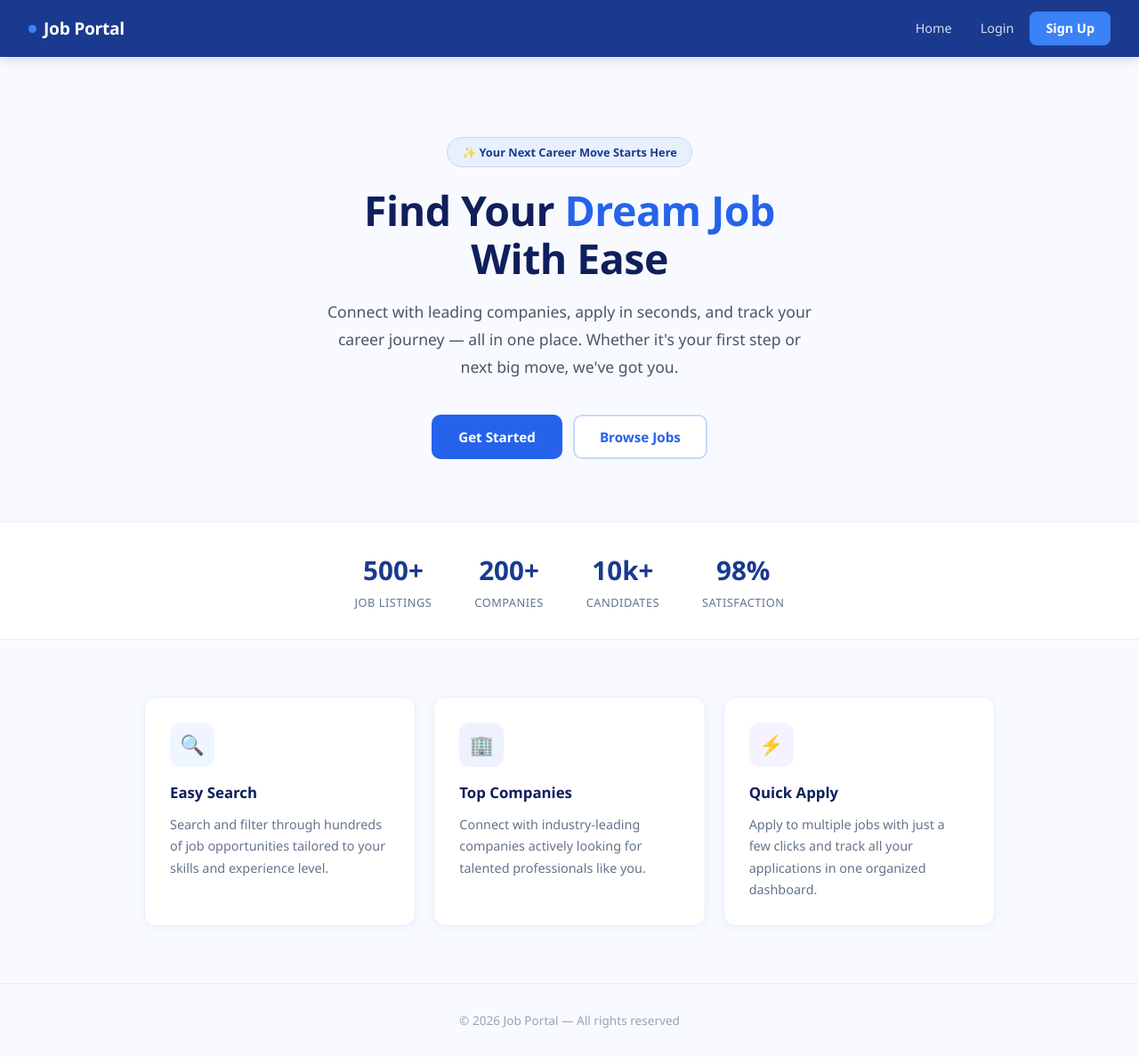
After one commit to OmarMustafaDev/LinkedOut, a Django app: page / in a window 1280 px wide. The commit adds this page. Shown: the whole page at 89% size. Run offline with Django 5.2, Linux system fonts and the light colour scheme.

Commit message:
Index + Navbar
-Addition of home.py in the views.
-Small edit in the  urls.py for the root
- Fix the Logout in the users urls.py

Implemented dynamic navbar with role-based navigation (guest/user/admin) and configured Django authentication URLs

```diff
--- /dev/null
+++ b/jobs/views/home.py
@@ -0,0 +1,4 @@
+from django.shortcuts import render
+
+def home(request):
+    return render(request, 'index.html')
--- a/root/urls.py
+++ b/root/urls.py
@@ -16,9 +16,11 @@ Including another URLconf
 """
 from django.contrib import admin
 from django.urls import path, include
+from jobs.views.home import home
 
 urlpatterns = [
     path('admin/', admin.site.urls),
+    path('', home, name='home'),
     path('jobs/', include('jobs.urls')),
-    path('users/', include('users.urls')),
+    path('', include('users.urls')),
 ]
--- /dev/null
+++ b/static/css/index.css
@@ -0,0 +1,131 @@
+/* ============================================================
+   index.css — Index Page Styles Only
+   Depends on: global.css (for variables, reset, buttons, card)
+   ============================================================ */
+
+/* ---------- Hero Section ---------- */
+.hero {
+    text-align: center;
+    padding: 90px 2rem 70px;
+    max-width: 750px;
+    margin: 0 auto;
+}
+
+.hero-badge {
+    display: inline-flex;
+    align-items: center;
+    gap: 6px;
+    background: var(--blue-pale);
+    color: var(--blue-main);
+    font-size: 0.8rem;
+    font-weight: 600;
+    padding: 6px 16px;
+    border-radius: 20px;
+    border: 1px solid var(--blue-border);
+    margin-bottom: 22px;
+}
+
+.hero h1 {
+    font-size: 2.9rem;
+    font-weight: 800;
+    line-height: 1.15;
+    color: var(--text-primary);
+    margin-bottom: 18px;
+    letter-spacing: -0.5px;
+}
+
+.hero h1 span {
+    color: var(--blue-mid);
+}
+
+.hero p {
+    color: var(--text-muted);
+    font-size: 1.1rem;
+    line-height: 1.75;
+    margin-bottom: 38px;
+    max-width: 560px;
+    margin-left: auto;
+    margin-right: auto;
+}
+
+.hero-btns {
+    display: flex;
+    gap: 12px;
+    justify-content: center;
+    flex-wrap: wrap;
+}
+
+/* ---------- Stats Bar ---------- */
+.stats-bar {
+    display: flex;
+    justify-content: center;
+    gap: 48px;
+    flex-wrap: wrap;
+    background: var(--bg-white);
+    border-top: 1px solid var(--blue-pale);
+    border-bottom: 1px solid var(--blue-pale);
+    padding: 30px 2rem;
+}
+
+.stat-item {
+    text-align: center;
+}
+
+.stat-item .num {
+    font-size: 1.85rem;
+    font-weight: 800;
+    color: var(--blue-main);
+}
+
+.stat-item .label {
+    font-size: 0.8rem;
+    color: var(--text-subtle);
+    margin-top: 3px;
+    text-transform: uppercase;
+    letter-spacing: 0.5px;
+}
+
+/* ---------- Feature Cards Grid ---------- */
+.features {
+    max-width: 1020px;
+    margin: 64px auto;
+    padding: 0 2rem;
+    display: grid;
+    grid-template-columns: repeat(auto-fit, minmax(280px, 1fr));
+    gap: 20px;
+}
+
+.card-icon {
+    width: 50px;
+    height: 50px;
+    border-radius: 12px;
+    display: flex;
+    align-items: center;
+    justify-content: center;
+    margin-bottom: 16px;
+    font-size: 22px;
+}
+
+.icon-blue   { background: #eff6ff; }
+.icon-indigo { background: #eef2ff; }
+.icon-violet { background: #f5f3ff; }
+
+.card h3 {
+    font-size: 1.05rem;
+    font-weight: 700;
+    color: var(--text-primary);
+    margin-bottom: 10px;
+}
+
+.card p {
+    color: var(--text-subtle);
+    font-size: 0.9rem;
+    line-height: 1.7;
+}
+
+/* ---------- Mobile ---------- */
+@media (max-width: 640px) {
+    .hero h1  { font-size: 2rem; }
+    .hero p   { font-size: 1rem; }
+    .stats-bar { gap: 24px; }
+}
--- /dev/null
+++ b/static/css/navbar.css
@@ -0,0 +1,129 @@
+
+nav {
+    background: #1a3a8f;
+    padding: 0 2rem;
+    height: 64px;
+    display: flex;
+    align-items: center;
+    justify-content: space-between;
+    position: sticky;
+    top: 0;
+    z-index: 100;
+    box-shadow: 0 2px 12px rgba(10, 30, 80, 0.18);
+}
+
+
+.nav-brand {
+    color: #fff;
+    font-size: 1.2rem;
+    font-weight: 700;
+    letter-spacing: -0.3px;
+    text-decoration: none;
+    display: flex;
+    align-items: center;
+    gap: 8px;
+}
+
+.nav-brand::before {
+    content: '';
+    display: inline-block;
+    width: 9px;
+    height: 9px;
+    background: #3b82f6;
+    border-radius: 50%;
+}
+
+
+nav ul {
+    list-style: none;
+    display: flex;
+    align-items: center;
+    gap: 4px;
+}
+
+nav ul li a {
+    color: rgba(255, 255, 255, 0.82);
+    text-decoration: none;
+    padding: 7px 14px;
+    border-radius: 8px;
+    font-size: 0.9rem;
+    display: inline-block;
+    transition: background 0.2s ease, color 0.2s ease;
+}
+
+nav ul li a:hover {
+    background: rgba(255, 255, 255, 0.12);
+    color: #fff;
+}
+
+/* Active page highlight */
+nav ul li a.active {
+    background: rgba(255, 255, 255, 0.18);
+    color: #fff;
+    font-weight: 600;
+}
+
+/* CTA button (Sign Up) */
+nav ul li.nav-cta a {
+    background: #3b82f6;
+    color: #fff;
+    font-weight: 600;
+    padding: 7px 18px;
+}
+
+nav ul li.nav-cta a:hover {
+    background: #2563eb;
+}
+
+/* hamburger button for the responsitivity on mobile */
+.nav-toggle {
+    display: none;
+    flex-direction: column;
+    gap: 5px;
+    cursor: pointer;
+    background: none;
+    border: none;
+    padding: 4px;
+}
+
+.nav-toggle span {
+    display: block;
+    width: 22px;
+    height: 2px;
+    background: #fff;
+    border-radius: 2px;
+    transition: 0.2s ease;
+}
+
+
+@media (max-width: 640px) {
+
+
+    .nav-toggle {
+        display: flex;
+    }
+
+
+    nav ul {
+        display: none;
+        flex-direction: column;
+        position: absolute;
+        top: 64px;
+        left: 0;
+        right: 0;
+        background: #1a3a8f;
+        padding: 12px;
+        gap: 4px;
+        box-shadow: 0 4px 12px rgba(10, 30, 80, 0.2);
+    }
+
+    /* JS adds this class when hamburger is clicked */
+    nav ul.open {
+        display: flex;
+    }
+
+    nav ul li a {
+        display: block;
+        width: 100%;
+    }
+}
--- /dev/null
+++ b/static/js/navbar.js
@@ -0,0 +1,12 @@
+document.addEventListener('DOMContentLoaded', () => {
+
+    const toggle = document.querySelector('.nav-toggle');
+    const navMenu = document.querySelector('nav ul');
+
+    if (toggle) {
+        toggle.addEventListener('click', () => {
+            navMenu.classList.toggle('open');
+        });
+    }
+
+});
--- a/templates/base.html
+++ b/templates/base.html
@@ -1,26 +1,80 @@
 {% load static %}
-<!doctype html>
+
+<!DOCTYPE html>
 <html lang="en">
+
 <head>
-        <meta charset="UTF-8" />
-        <meta name="viewport" content="width=device-width, initial-scale=1.0" />
-        <title>{% block title %}LinkedOut{% endblock %}</title>
+    <meta charset="UTF-8">
+    <meta name="viewport" content="width=device-width, initial-scale=1.0">
 
-        <link rel="stylesheet" href="{% static 'css/global.css' %}" />
+    <title>{% block title %}Job Portal{% endblock %}</title>
+
+    <link rel="stylesheet" href="{% static 'css/global.css' %}">
+    <link rel="stylesheet" href="{% static 'css/navbar.css' %}">
 
     {% block extra_css %}{% endblock %}
-        <link
-            rel="stylesheet"
-            href="{% static 'css/components/dialog.css' %}"
-        />
 </head>
 
 <body>
-        <nav></nav>
 
-        <main>{% block content %} {% endblock %}</main>
+<nav>
+    <a href="/" class="nav-brand">Job Portal</a>
 
-        <script src="{% static "js/components/dialog.js" %}"></script>
+    <button class="nav-toggle" aria-label="Toggle navigation">
+        <span></span>
+        <span></span>
+        <span></span>
+    </button>
+
+    <ul>
+        <!-- Home link for everyone -->
+        <li>
+            <a href="/">Home</a>
+        </li>
+
+        {% if user.is_authenticated %}
+            <!-- Check if user is admin/company admin -->
+            {% if user.is_staff or user.is_superuser or user.role == 'admin' %}
+                <!-- Admin/Company Admin Menu -->
+                <li>
+                    <a href="/dashboard/">Dashboard</a>
+                </li>
+            {% else %}
+                <!-- Regular User Menu -->
+                <li>
+                    <a href="/jobs/">Job List</a>
+                </li>
+                <li>
+                    <a href="/applied-jobs/">Applied Jobs</a>
+                </li>
+            {% endif %}
+
+            <!-- Common for both admin and regular user -->
+            <li>
+                <a href="/profile/">Account</a>
+            </li>
+            <li>
+                <a href="/logout/">Logout</a>
+            </li>
+
+        {% else %}
+            <!-- Guest Menu (Logged out) -->
+            <li>
+                <a href="/login/">Login</a>
+            </li>
+            <li class="nav-cta">
+                <a href="/signup/">Sign Up</a>
+            </li>
+        {% endif %}
+    </ul>
+</nav>
+
+{% block content %}
+{% endblock %}
+
+<script src="{% static 'js/navbar.js' %}"></script>
+
 {% block extra_js %}{% endblock %}
+
 </body>
 </html>
--- /dev/null
+++ b/templates/index.html
@@ -0,0 +1,120 @@
+{% extends 'base.html' %}
+{% load static %}
+
+{% block title %}Home — Job Portal{% endblock %}
+
+{% block extra_css %}
+<link rel="stylesheet" href="{% static 'css/index.css' %}">
+{% endblock %}
+
+{% block content %}
+
+<section class="hero">
+    <div class="hero-badge">
+        ✨ Your Next Career Move Starts Here
+    </div>
+
+    <h1>
+        Find Your <span>Dream Job</span><br>
+        With Ease
+    </h1>
+
+    <p>
+        Connect with leading companies, apply in seconds, and track your career journey —
+        all in one place. Whether it's your first step or next big move, we've got you.
+    </p>
+
+    <div class="hero-btns">
+
+        {% if user.is_authenticated %}
+
+            <a href="/jobs/" class="btn-primary">
+                Browse Jobs
+            </a>
+
+        {% else %}
+
+            <a href="/signup/" class="btn-primary">
+                Get Started
+            </a>
+
+            <a href="/jobs/" class="btn-secondary">
+                Browse Jobs
+            </a>
+
+        {% endif %}
+
+    </div>
+</section>
+
+
+<div class="stats-bar">
+
+    <div class="stat-item">
+        <div class="num">500+</div>
+        <div class="label">Job Listings</div>
+    </div>
+
+    <div class="stat-item">
+        <div class="num">200+</div>
+        <div class="label">Companies</div>
+    </div>
+
+    <div class="stat-item">
+        <div class="num">10k+</div>
+        <div class="label">Candidates</div>
+    </div>
+
+    <div class="stat-item">
+        <div class="num">98%</div>
+        <div class="label">Satisfaction</div>
+    </div>
+
+</div>
+
+
+<div class="features">
+
+    <div class="card">
+        <div class="card-icon icon-blue">🔍</div>
+
+        <h3>Easy Search</h3>
+
+        <p>
+            Search and filter through hundreds of job opportunities tailored
+            to your skills and experience level.
+        </p>
+    </div>
+
+
+    <div class="card">
+        <div class="card-icon icon-indigo">🏢</div>
+
+        <h3>Top Companies</h3>
+
+        <p>
+            Connect with industry-leading companies actively looking for
+            talented professionals like you.
+        </p>
+    </div>
+
+
+    <div class="card">
+        <div class="card-icon icon-violet">⚡</div>
+
+        <h3>Quick Apply</h3>
+
+        <p>
+            Apply to multiple jobs with just a few clicks and track all your
+            applications in one organized dashboard.
+        </p>
+    </div>
+
+</div>
+
+
+<footer>
+    © 2026 Job Portal — All rights reserved
+</footer>
+
+{% endblock %}
--- a/users/urls.py
+++ b/users/urls.py
@@ -1,13 +1,17 @@
 from django.urls import path
 from .views.signup import signup_view
-from .views.profile import profile_view # Assuming you'll have this
+from .views.profile import profile_view
 from .views.login import login_view
-from .views.profile import profile_view
-from django.contrib.auth import views as auth_views
+from django.contrib.auth import logout
+from django.shortcuts import redirect
+
+def logout_view(request):
+    logout(request)
+    return redirect('/')
 
 urlpatterns = [
     path('login/', login_view.as_view(), name='login'),
     path('signup/', signup_view, name='signup'),
     path('profile/', profile_view, name='profile'),
-    path('logout/', auth_views.LogoutView.as_view(next_page='index'), name='logout'),
+    path('logout/', logout_view, name='logout'),
 ]
```
Lines whose indentation alone changed are shown as unchanged.
